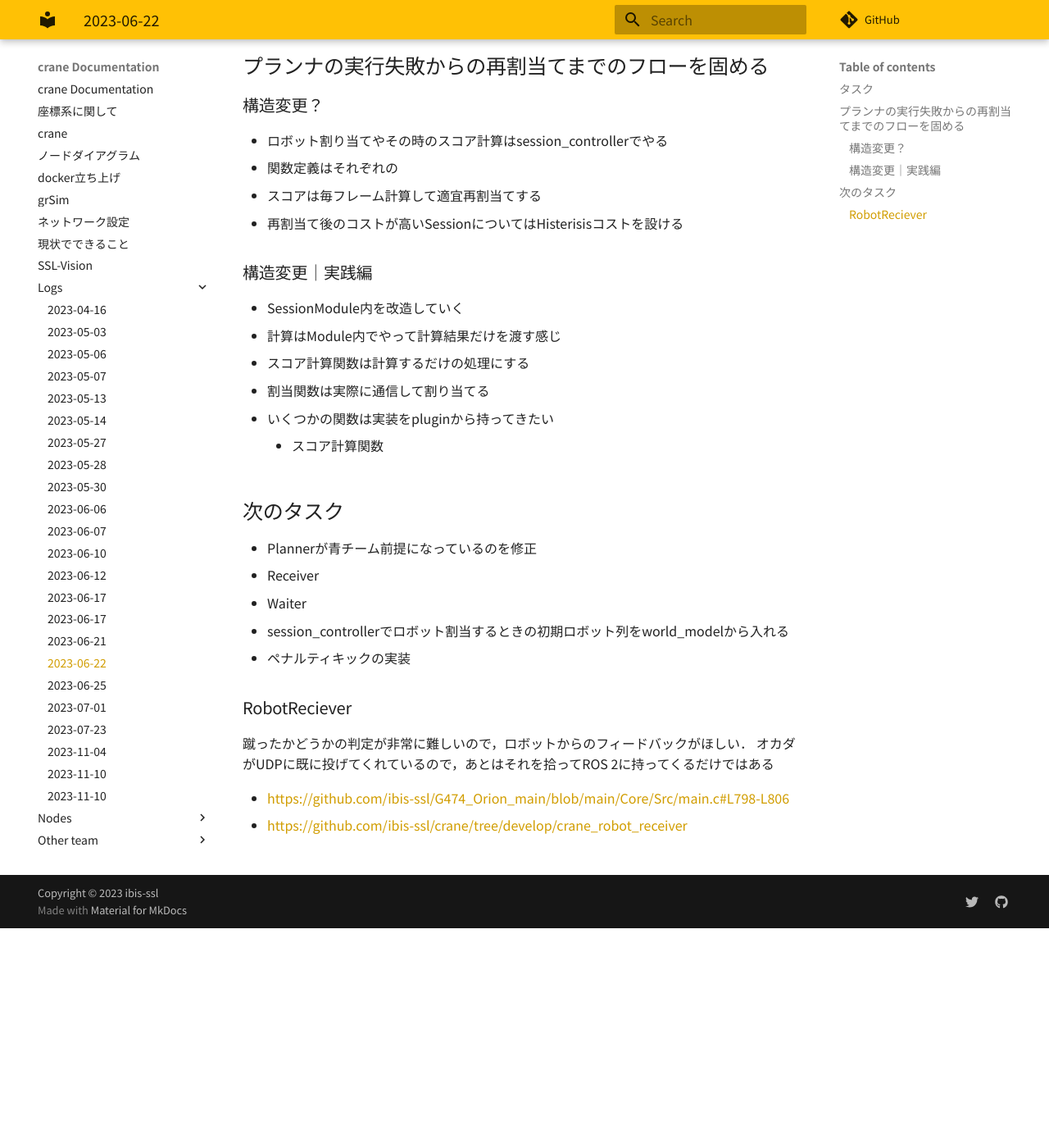
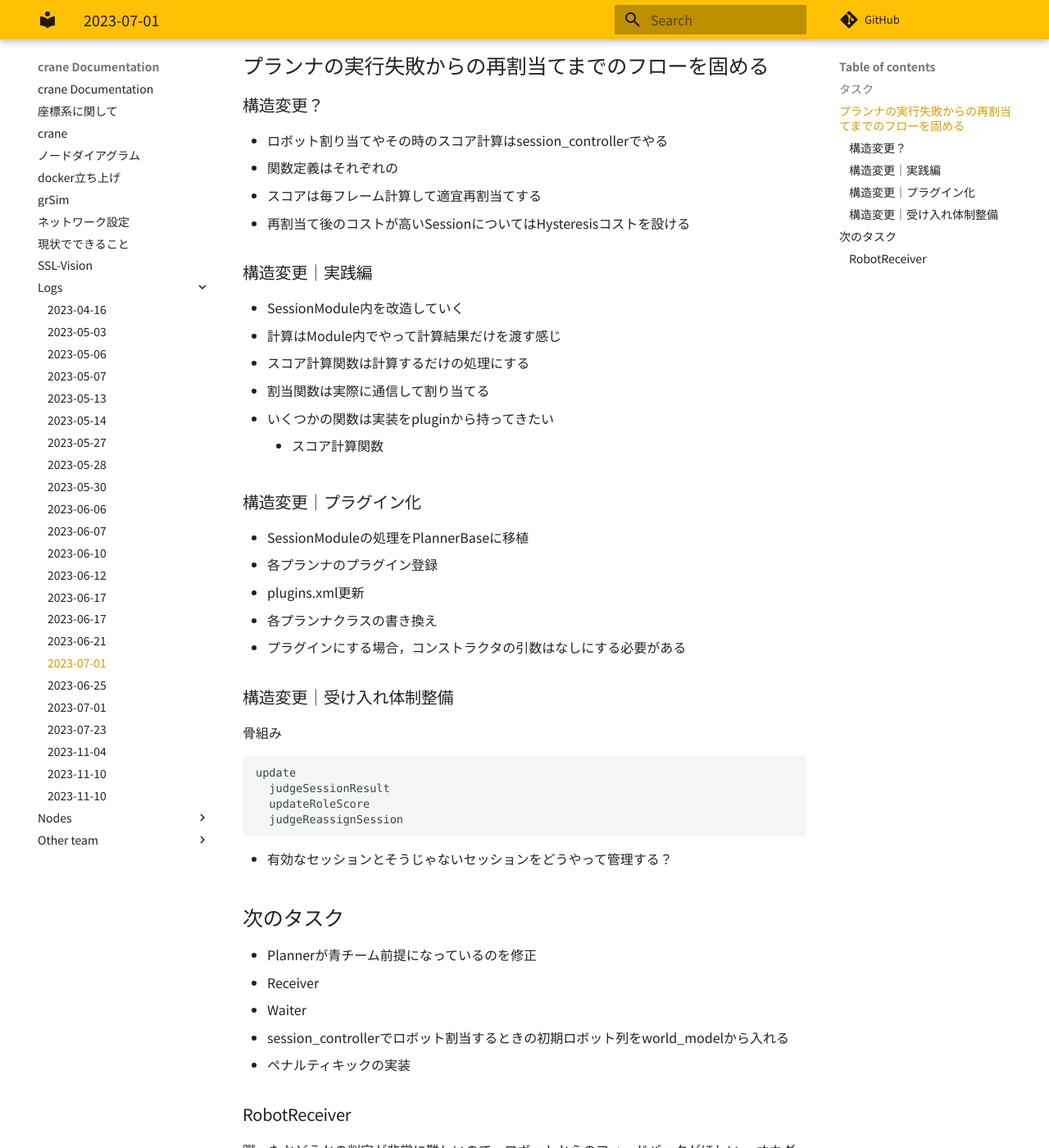
Before and after one commit to ibis-ssl/ibis_documentation, an MkDocs documentation site: the page built from docs/logs/2023-06-22.md, in a window 1280 px wide and 1400 px high, scrolled down 268 px. Shown: the whole window at 82% size. Built offline with MkDocs 1.6.1 and Material for MkDocs 9.7.7, drawn with Linux system fonts in a browser that asks for light colours; nearby versions of some CDN libraries; some web fonts are replaced; comment, search, counter and statistics services are not loaded.

Commit message:
🔄 synced local 'docs' with remote 'docs'

````diff
--- a/docs/logs/2023-06-22.md
+++ b/docs/logs/2023-06-22.md
@@ -1,4 +1,4 @@
-# 2023-06-22
+# 2023-07-01
 
 ## タスク
 
@@ -11,7 +11,7 @@
 - ロボット割り当てやその時のスコア計算はsession_controllerでやる
   - 関数定義はそれぞれの
 - スコアは毎フレーム計算して適宜再割当てする
-  - 再割当て後のコストが高いSessionについてはHisterisisコストを設ける
+  - 再割当て後のコストが高いSessionについてはHysteresisコストを設ける
 
 ### 構造変更｜実践編
 - SessionModule内を改造していく
@@ -20,6 +20,28 @@
   - 割当関数は実際に通信して割り当てる
   - いくつかの関数は実装をpluginから持ってきたい
     - スコア計算関数
+
+### 構造変更｜プラグイン化
+
+- SessionModuleの処理をPlannerBaseに移植
+- 各プランナのプラグイン登録
+- plugins.xml更新
+- 各プランナクラスの書き換え
+  - プラグインにする場合，コンストラクタの引数はなしにする必要がある
+### 構造変更｜受け入れ体制整備
+
+骨組み
+```text
+update
+  judgeSessionResult
+  updateRoleScore
+  judgeReassignSession
+```
+
+- 有効なセッションとそうじゃないセッションをどうやって管理する？
+
+
+
 ## 次のタスク
 
 - Plannerが青チーム前提になっているのを修正
@@ -28,7 +50,7 @@
 - session_controllerでロボット割当するときの初期ロボット列をworld_modelから入れる
 - ペナルティキックの実装
 
-### RobotReciever
+### RobotReceiver
 
 蹴ったかどうかの判定が非常に難しいので，ロボットからのフィードバックがほしい．
 オカダがUDPに既に投げてくれているので，あとはそれを拾ってROS 2に持ってくるだけではある
````
Also changed, not shown: docs/logs/2023-07-01.md (+3 -4 lines), docs/logs/2023-07-23.md (+1 -1 lines).
